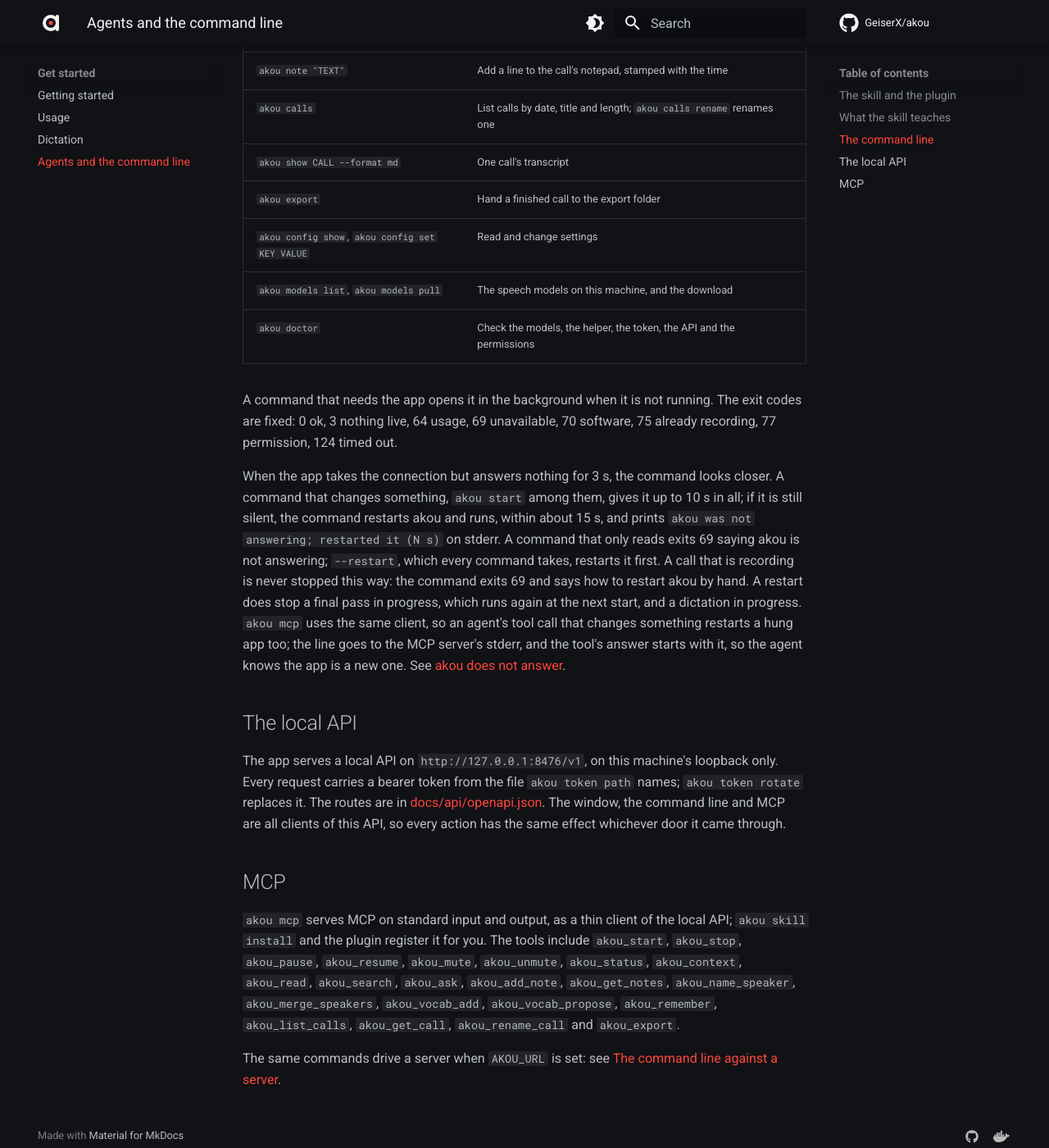
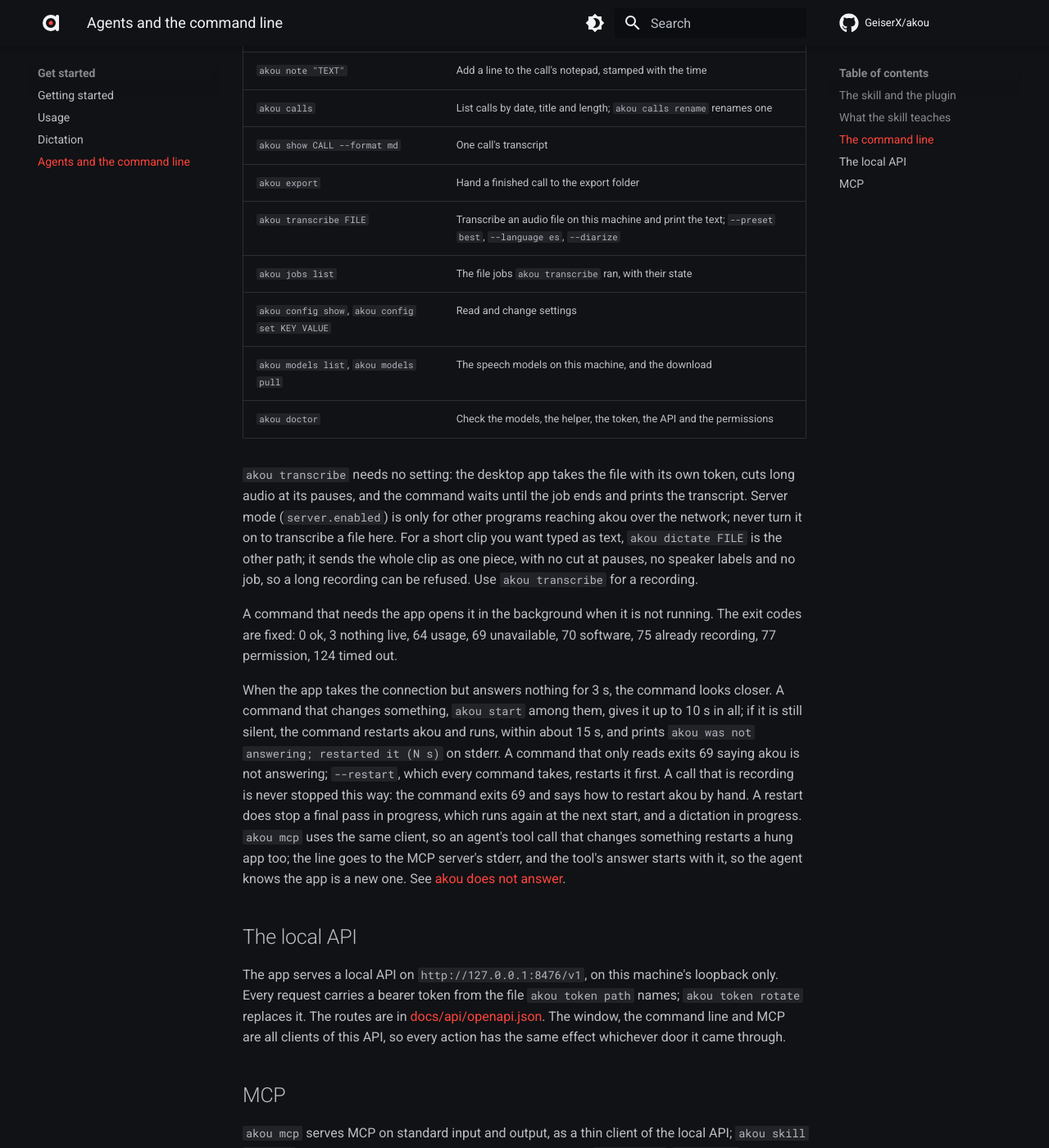
Before and after one commit to GeiserX/akou, an MkDocs documentation site: the page built from docs/agents.md, in a window 1280 px wide and 1400 px high, scrolled down 2908 px. Shown: the whole window at 82% size. Built offline with MkDocs 1.6.1 and Material for MkDocs 9.7.7, drawn with Linux system fonts in a browser that asks for light colours; comment, search, counter and statistics services are not loaded; some of the changed text lies outside the part shown.

Commit message:
docs: transcribe a file on this Mac with akou transcribe, never by turning on server mode
docs/agents.md, docs/usage.md, docs/server.md and the akou skill now say the
desktop app takes `akou transcribe FILE` itself, that server mode is only for
other programs over the network, and how the same command reaches a server
with AKOU_URL. The skill also loads for "transcribe this file". The design
rows SV-K1, SV-J1 and SV-Q4 record that file jobs answer in the app, and the
CHANGELOG has an Unreleased section for it.

```diff
--- a/docs/agents.md
+++ b/docs/agents.md
@@ -56,9 +56,13 @@
 | `akou calls` | List calls by date, title and length; `akou calls rename` renames one |
 | `akou show CALL --format md` | One call's transcript |
 | `akou export` | Hand a finished call to the export folder |
+| `akou transcribe FILE` | Transcribe an audio file on this machine and print the text; `--preset best`, `--language es`, `--diarize` |
+| `akou jobs list` | The file jobs `akou transcribe` ran, with their state |
 | `akou config show`, `akou config set KEY VALUE` | Read and change settings |
 | `akou models list`, `akou models pull` | The speech models on this machine, and the download |
 | `akou doctor` | Check the models, the helper, the token, the API and the permissions |
+
+`akou transcribe` needs no setting: the desktop app takes the file with its own token, cuts long audio at its pauses, and the command waits until the job ends and prints the transcript. Server mode (`server.enabled`) is only for other programs reaching akou over the network; never turn it on to transcribe a file here. For a short clip you want typed as text, `akou dictate FILE` is the other path; it sends the whole clip as one piece, with no cut at pauses, no speaker labels and no job, so a long recording can be refused. Use `akou transcribe` for a recording.
 
 A command that needs the app opens it in the background when it is not running. The exit codes are fixed: 0 ok, 3 nothing live, 64 usage, 69 unavailable, 70 software, 75 already recording, 77 permission, 124 timed out.
 
@@ -72,4 +76,4 @@
 
 `akou mcp` serves MCP on standard input and output, as a thin client of the local API; `akou skill install` and the plugin register it for you. The tools include `akou_start`, `akou_stop`, `akou_pause`, `akou_resume`, `akou_mute`, `akou_unmute`, `akou_status`, `akou_context`, `akou_read`, `akou_search`, `akou_ask`, `akou_add_note`, `akou_get_notes`, `akou_name_speaker`, `akou_merge_speakers`, `akou_vocab_add`, `akou_vocab_propose`, `akou_remember`, `akou_list_calls`, `akou_get_call`, `akou_rename_call` and `akou_export`.
 
-The same commands drive a server when `AKOU_URL` is set: see [The command line against a server](server.md#the-command-line-against-a-server).
+The same commands drive a server when `AKOU_URL` is set, `akou transcribe` included: see [The command line against a server](server.md#the-command-line-against-a-server).
```
Also changed, not shown: CHANGELOG.md (+11 -0 lines), docs/server.md (+5 -0 lines), docs/usage.md (+10 -0 lines), docs/ux/SERVER.md (+4 -4 lines), skills/akou/SKILL.md (+10 -2 lines).
